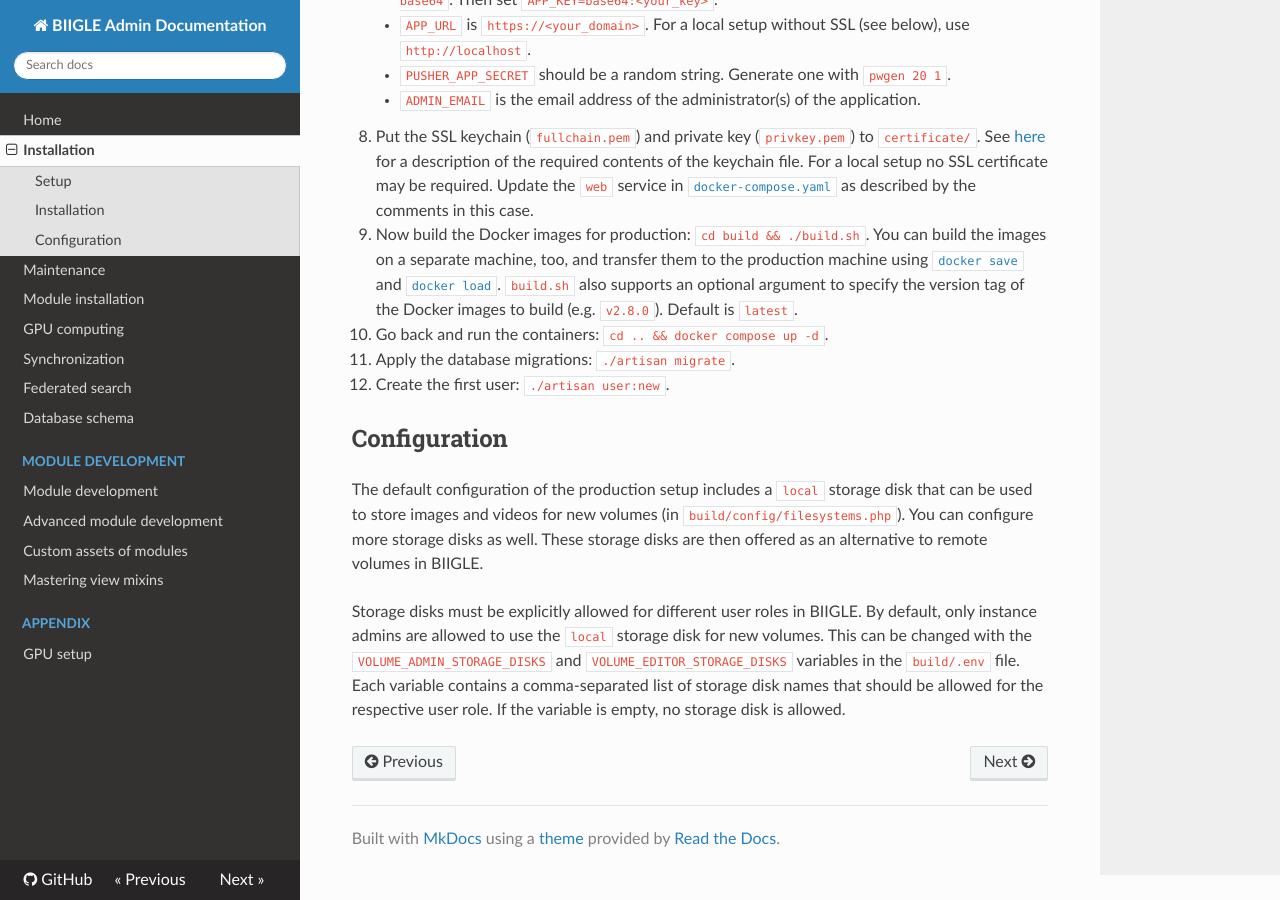
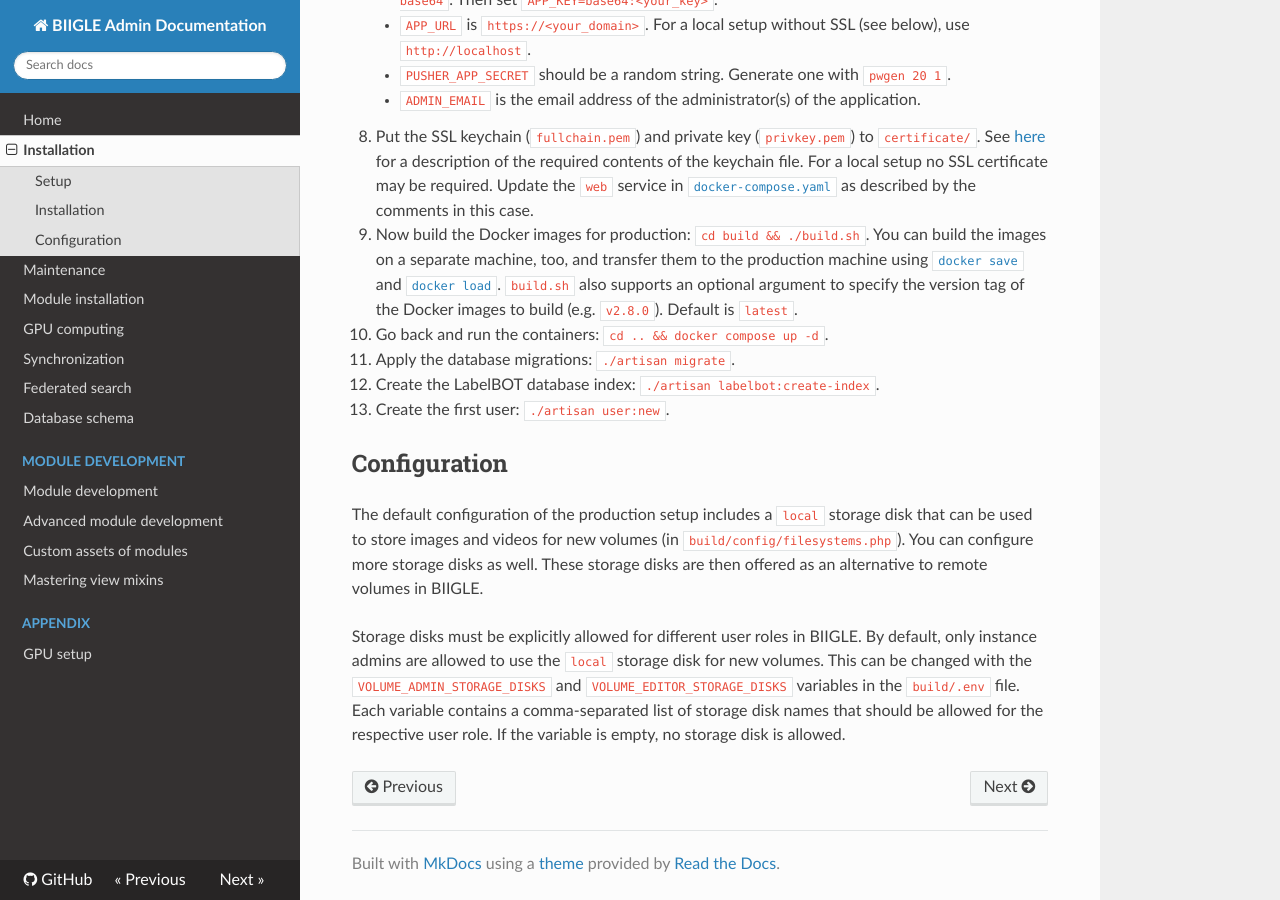
Before and after one commit to biigle/biigle, an MkDocs documentation site: the page built from docs/installation.md, in a window 1280 px wide and 900 px high, scrolled down 1373 px. Built offline with MkDocs 1.6.1, drawn with Linux system fonts in a browser that asks for light colours.

Commit message:
Update installation instructions for LabelBOT

```diff
--- a/docs/installation.md
+++ b/docs/installation.md
@@ -66,6 +66,8 @@ Perform these steps on the machine that should run BIIGLE.
 
 8. Apply the database migrations: `./artisan migrate`.
 
+8. Create the LabelBOT database index: `./artisan labelbot:create-index`.
+
 9. Create the first user: `./artisan user:new`.
 
 ## Configuration
```
